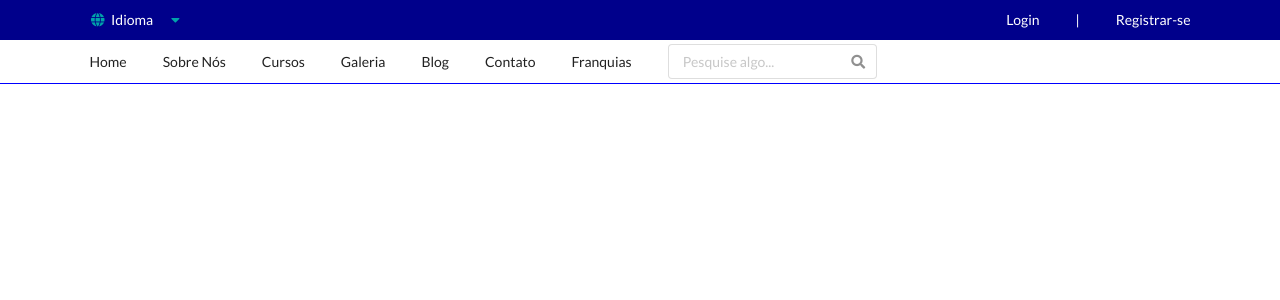
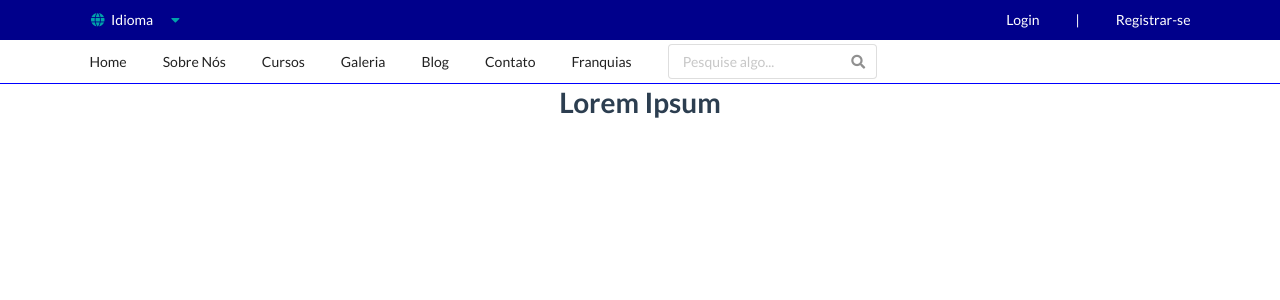
Before and after one commit to MatheusRyuki/ChinWu, a Vue app: page / in a window 1280 px wide. Shown: the top 300 px of the page. Built offline with nearby package versions, Linux system fonts and the light colour scheme.

Commit message:
Importação da Frase chamativa

```diff
--- /dev/null
+++ b/src/components/Home/Highlight.vue
@@ -0,0 +1,12 @@
+<template>
+  <div class="ui container">
+    <h1>Lorem Ipsum</h1>
+  </div>
+</template>
+
+<script>
+export default {};
+</script>
+
+<style scoped>
+</style>
--- a/src/views/Home.vue
+++ b/src/views/Home.vue
@@ -2,17 +2,20 @@
   <div>
     <app-header></app-header>
     <app-menu></app-menu>
+    <app-highlight></app-highlight>
   </div>
 </template>
 
 <script>
 import Header from '@/components/Home/Header.vue';
 import SubHeader from '@/components/Home/Subheader.vue';
+import Highlight from '@/components/Home/Highlight.vue';
 
 export default {
   components: {
     appHeader: Header,
-    appMenu: SubHeader
+    appMenu: SubHeader,
+    appHighlight: Highlight
   },
 };
 </script>
```
